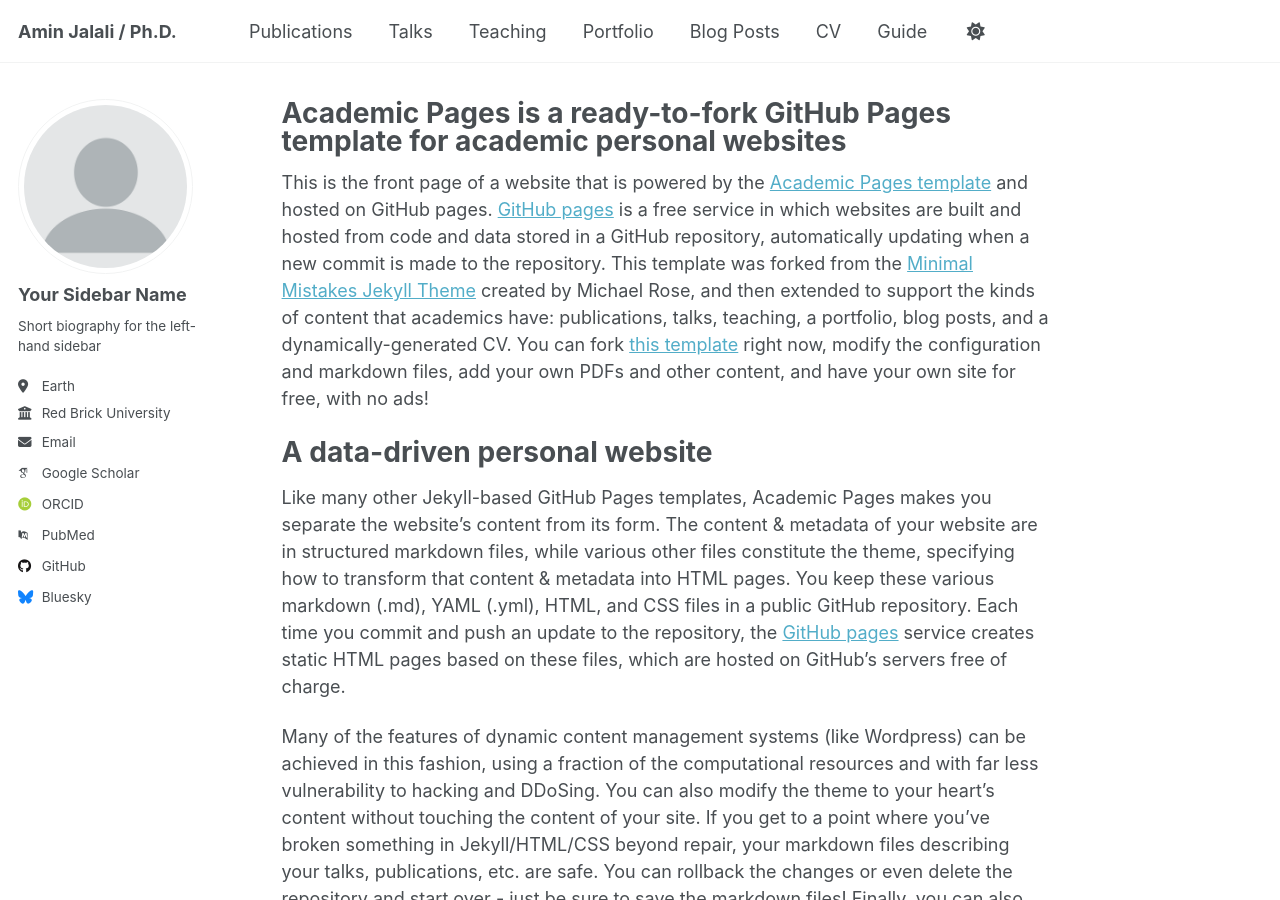
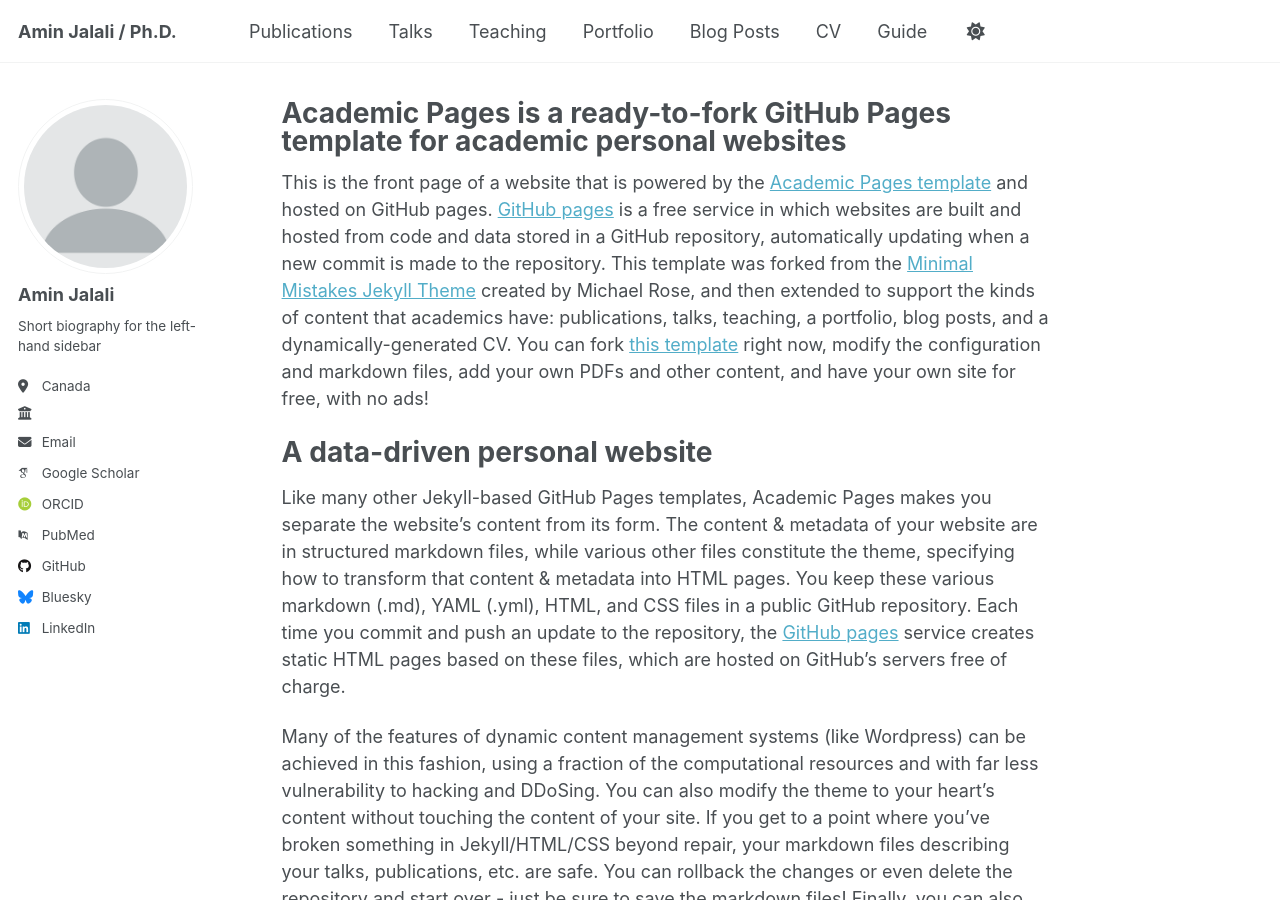
Before and after one commit to aminjalali-research/aminjalali-research.github.io, a Jekyll site: the page built from _pages/about.md, in a window 1280 px wide and 900 px high. Built offline with Jekyll 4.4.1, drawn with Linux system fonts in a browser that asks for light colours; some web fonts are replaced.

Commit message:
Update _config.yml

```diff
--- a/_config.yml
+++ b/_config.yml
@@ -23,20 +23,20 @@ repository               : "AI-repo/aminjalali.github.io"
 author:
   # Biographic information
   avatar           : "profile.png"
-  name             : "Your Sidebar Name"
+  name             : "Amin Jalali"
   pronouns         : # example: "she/her"
   bio              : "Short biography for the left-hand sidebar"
-  location         : "Earth"
-  employer         : "Red Brick University"
+  location         : "Canada"
+  employer         : ""
   uri              : # URL
-  email            : "none@example.org"
+  email            : "max.jalali@gmail.com"
 
   # Academic websites
   academia         : # URL
   arxiv            : # URL - Update with the correct link to your profile
-  googlescholar    : "https://scholar.google.com/citations?user=PS_CX0AAAAAJ"
+  googlescholar    : "https://scholar.google.com/citations?user=eu2vqNEAAAAJ&hl=en"
   impactstory      : # URL
-  orcid            : "http://orcid.org/yourorcidurl"
+  orcid            : "https://orcid.org/my-orcid?orcid=0000-0002-4095-1308"
   semantic         : # URL
   pubmed           : "https://www.ncbi.nlm.nih.gov/pubmed/?term=john+snow"
   researchgate     : # URL
@@ -46,7 +46,7 @@ author:
   bitbucket        : # Username - Update with your username on the site
   codepen          : # Username
   dribbble         : # Username
-  github           : "academicpages"
+  github           : "AI-repo"
   kaggle           : # Username
   stackoverflow    : # User number or user number and name (i.e., use "1" or "1/jeff-atwood")
 
@@ -60,7 +60,7 @@ author:
   keybase          : # Username
   instagram        : # Username
   lastfm           : # Username
-  linkedin         : # Username
+  linkedin         : "https://www.linkedin.com/in/amin-jalali-14b02647/"
   mastodon         : # URL
   medium           : # URL
   pinterest        : # Username
```
